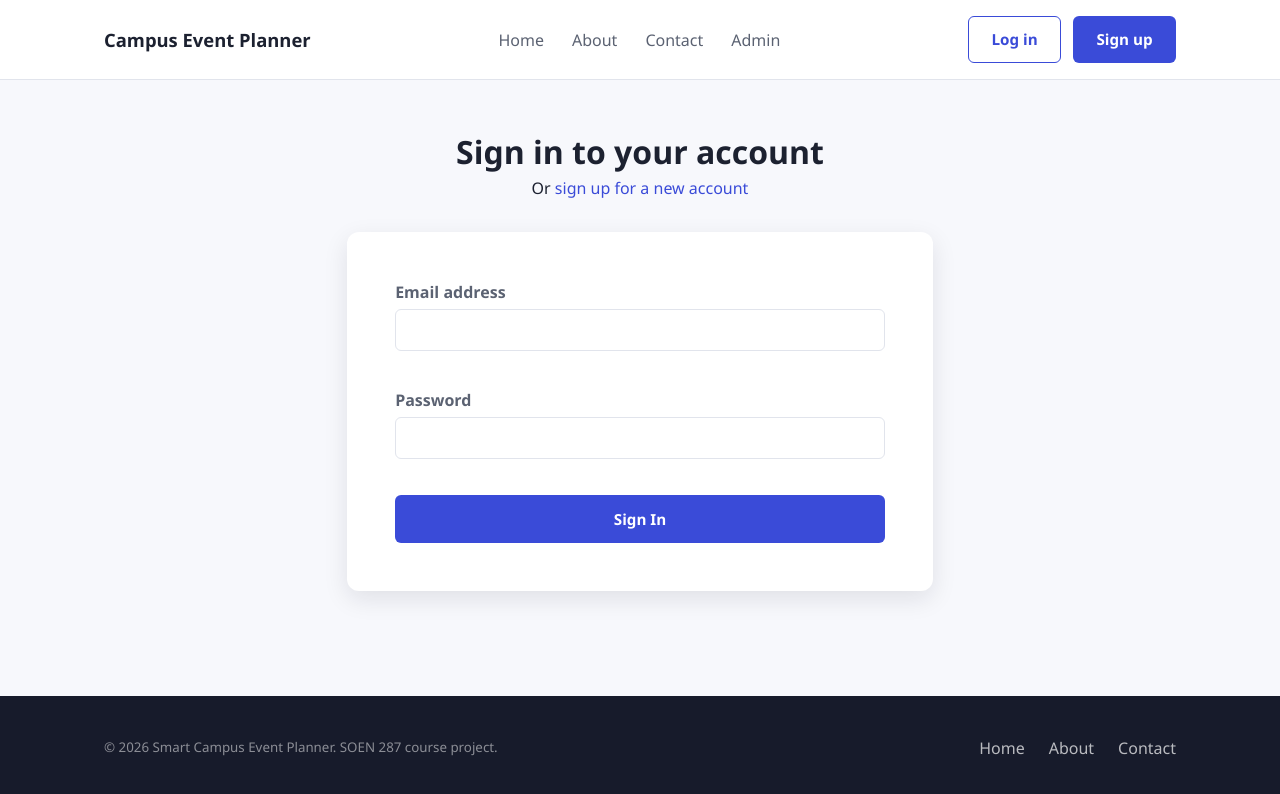
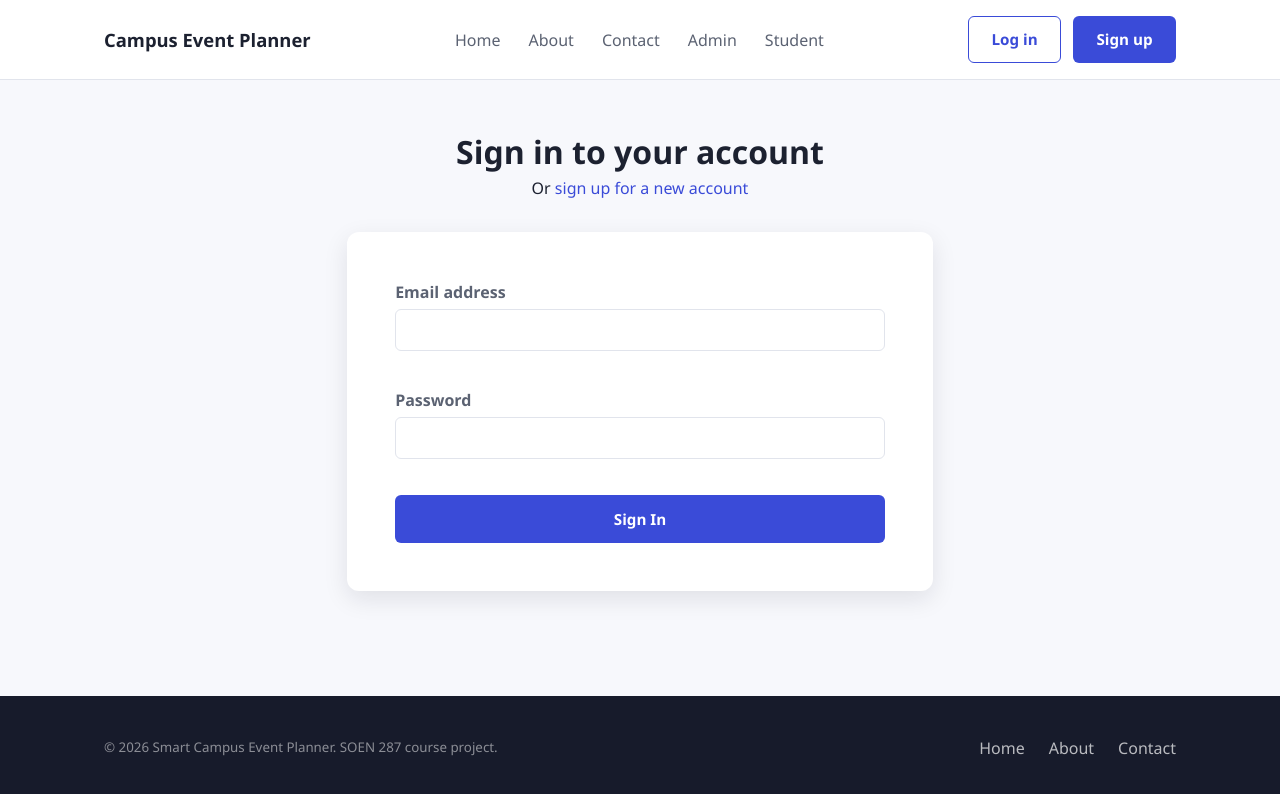
Before and after one commit to brianle169/campus-event-planner, a website with bundled scripts: page views/login.html in a window 1280 px wide. Built offline with nearby package versions, Linux system fonts and the light colour scheme.

Commit message:
Fix: added link from log-in page for to student branch

```diff
--- a/views/login.html
+++ b/views/login.html
@@ -24,6 +24,7 @@
           <li><a href="about.html">About</a></li>
           <li><a href="contact.html">Contact</a></li>
           <li><a href="admin-dashboard.html">Admin</a></li>
+          <li><a href="student-dashboard.html">Student</a></li>
         </ul>
         <div class="nav-actions">
           <a class="btn btn-outline" href="login.html">Log in</a>
```
